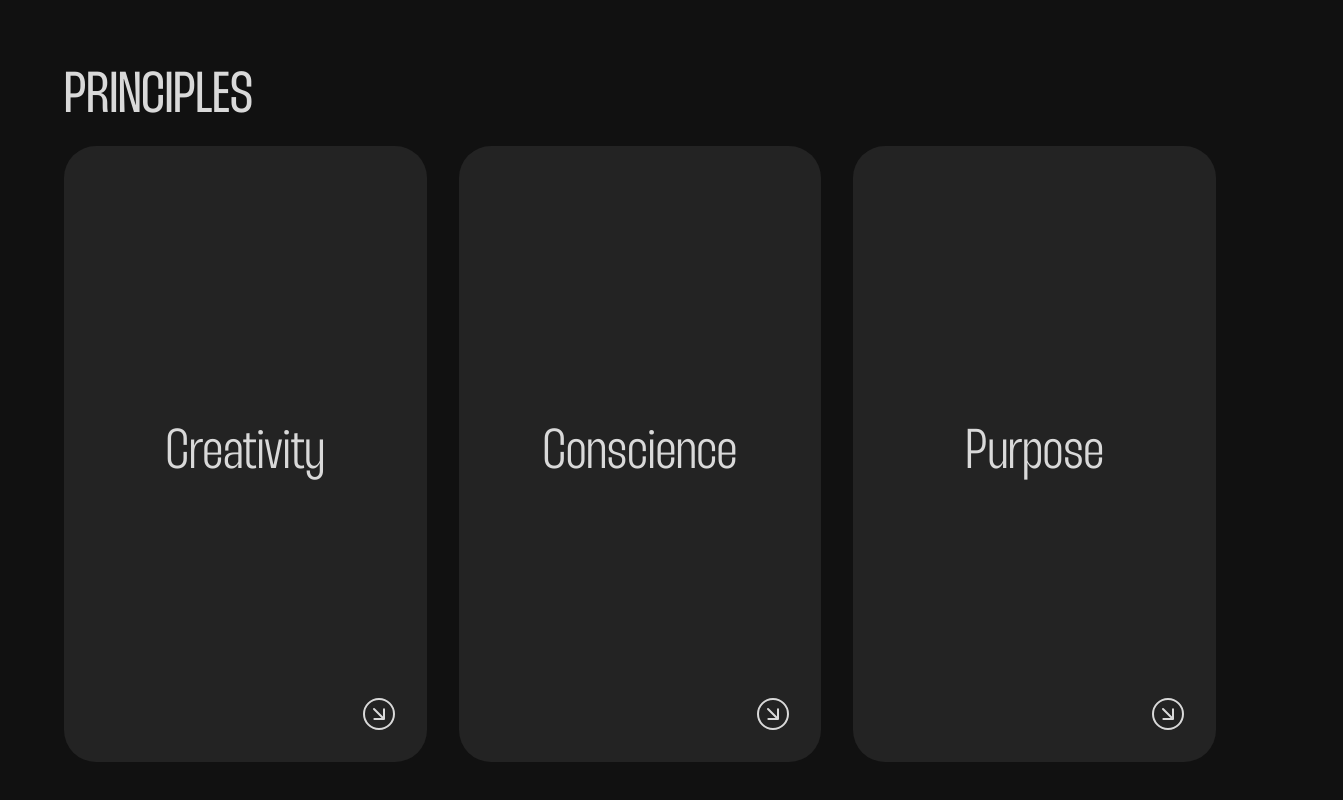
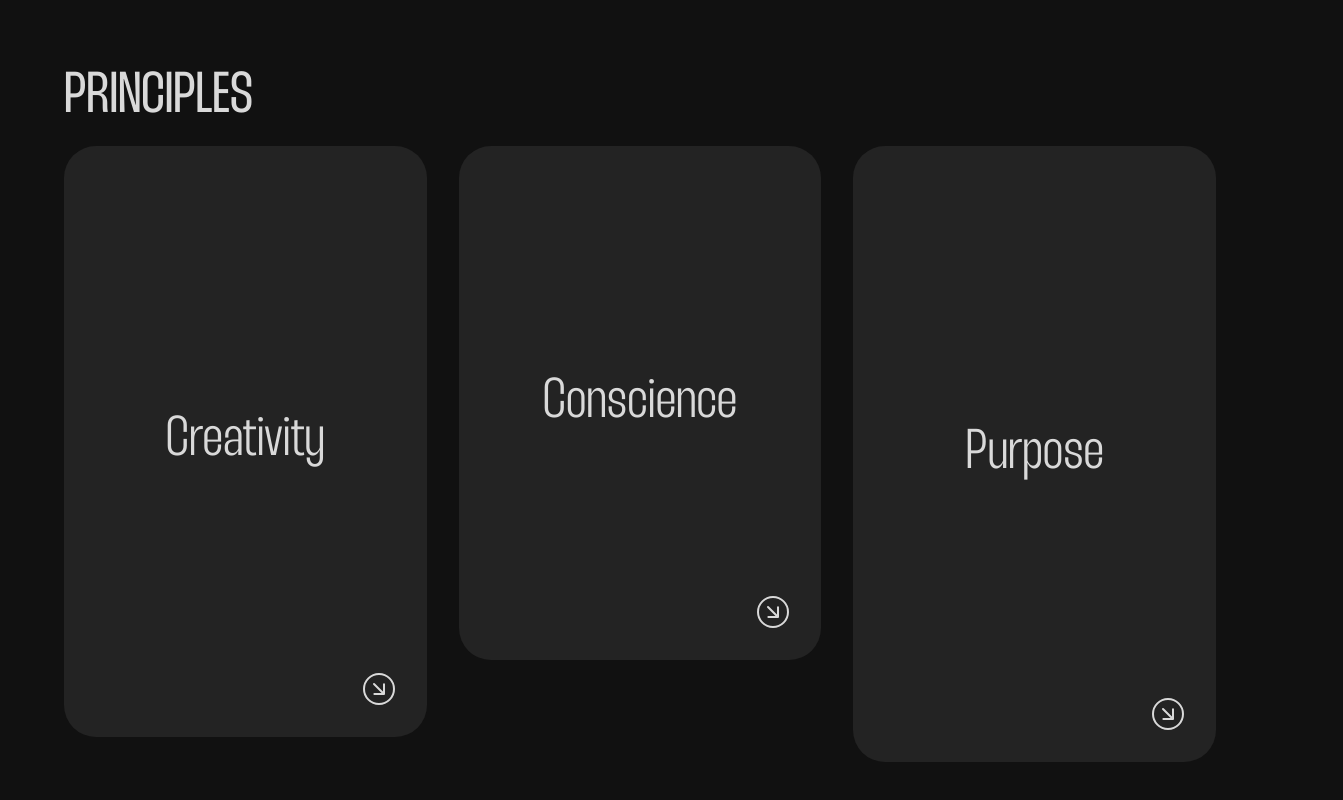
Before and after one commit to SimonSchoetz/simon-schoetz-website-2025, a Next.js app: page / in a window 1280 px wide. Shown: the part 594-1394 px from the top of the page, 1343 px wide, since content can reach past the window. Built offline with nearby package versions, Linux system fonts and the light colour scheme.

Commit message:
fix spacing issue due to flipped card

```diff
--- a/components/FlipCard.tsx
+++ b/components/FlipCard.tsx
@@ -20,16 +20,15 @@ export const FlipCard: FCProps<Props> = ({
 
   const handleFlip = () => setIsFlipped(!isFlipped);
 
-  const boxStyle: string = 'w-full h-full bg-bg-2 rounded-4xl p-8';
+  const boxStyle: string = 'bg-bg-2 rounded-4xl p-8';
 
-  const sharedStyles =
-    'backface-hidden transition-transform duration-1000 group';
+  const sharedStyles = 'backface-hidden transition-all duration-1000 group';
 
   const sharedIconStyles = 'group-hover:stroke-fg transition-all';
 
   return (
     <Button
-      className={`${className} w-full h-full transform-3d`}
+      className={`${className} transform-3d`}
       config='container'
       aria-label='Flip card'
       onClick={handleFlip}
@@ -37,8 +36,10 @@ export const FlipCard: FCProps<Props> = ({
     >
       <div
         className={`${sharedStyles} ${boxStyle} ${
-          isFlipped ? '[transform:rotate3d(1,-1,0,-180deg)]' : ''
-        } absolute container-center`}
+          isFlipped
+            ? '[transform:rotate3d(1,-1,0,-180deg)] scale-[10%] text-bg' //todo: add color of respective card to transition
+            : ''
+        } absolute container-center w-full h-full`}
       >
         <p className='text-5xl font-thunder font-light'>{cover}</p>
         <Icon
@@ -48,7 +49,9 @@ export const FlipCard: FCProps<Props> = ({
       </div>
       <div
         className={`${sharedStyles} ${boxStyle} ${
-          isFlipped ? '' : '[transform:rotate3d(1,-1,0,180deg)]'
+          isFlipped
+            ? ''
+            : '[transform:rotate3d(1,-1,0,180deg)] scale-[10%] text-bg'
         } `}
       >
         <Icon
```
